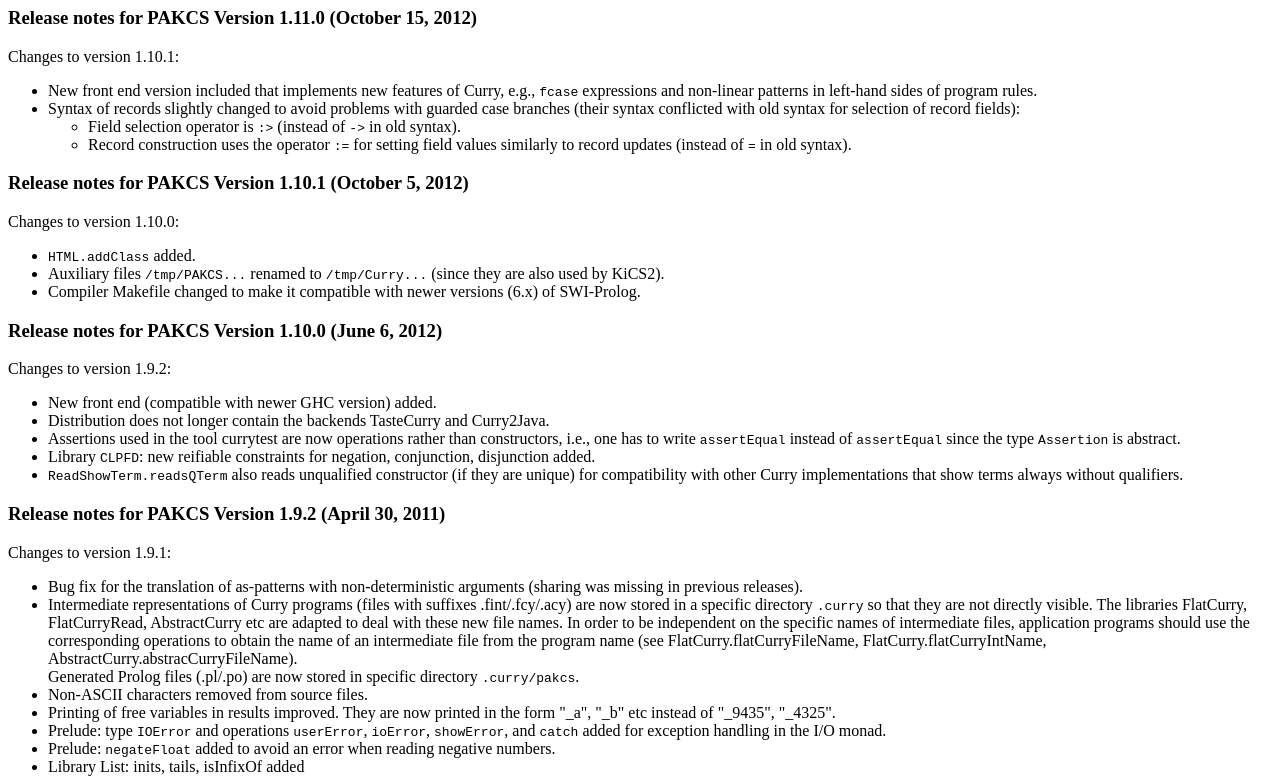
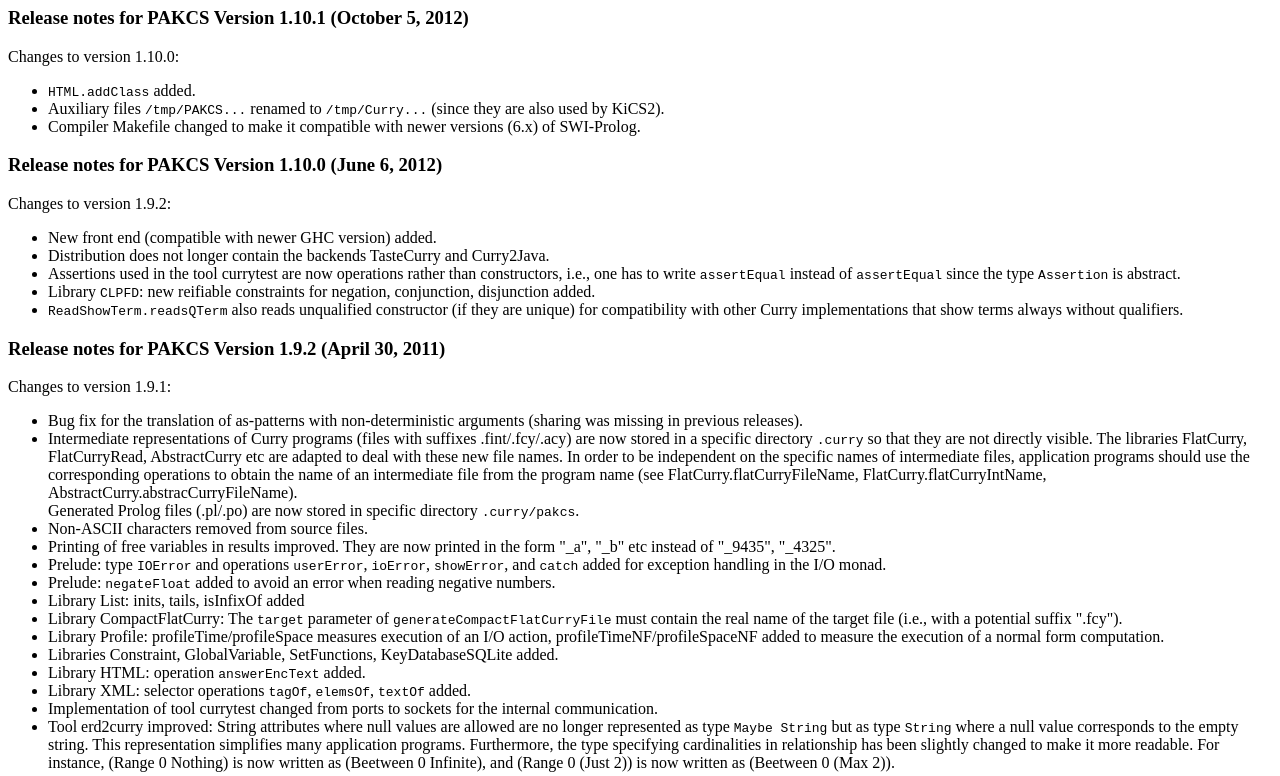
Before and after one commit to cau-placc/pakcs, a plain HTML site: page OLDRELNOTES.html in a window 1280 px wide. Shown: the part 73-849 px from the top of the page. Drawn offline with Linux system fonts and the light colour scheme.

```diff
--- a/RELNOTES.html
+++ b/OLDRELNOTES.html
@@ -11,33 +11,7 @@
 
 <body bgcolor="#ffffff">
 
-<h1>PAKCS: Release Notes</h1>
-
-<h3>Release notes for PAKCS Version 1.11.0 (October 15, 2012)</h3>
-
-Changes to version 1.10.1:
-<ul>
-<li>
- New front end version included that implements new features of Curry,
- e.g., <code>fcase</code> expressions and non-linear patterns in left-hand sides
- of program rules.
-</li>
-<li>
-  Syntax of records slightly changed to avoid problems
-  with guarded case branches (their syntax conflicted with old syntax
-  for selection of record fields):
-<ul>
-<li>
-  Field selection operator is <code>:&gt;</code>
-  (instead of <code>-&gt;</code> in old syntax).
-</li>
-<li>
-  Record construction uses the operator <code>:=</code>
-  for setting field values similarly to record updates
-  (instead of <code>=</code> in old syntax).
-</li>
-</ul>
-</ul>
+<h1>PAKCS: Release Notes (up to Version 1.10.1)</h1>
 
 <h3>Release notes for PAKCS Version 1.10.1 (October 5, 2012)</h3>
 
```
Also changed, not shown: RELNOTES.txt (added), 3 other files.
